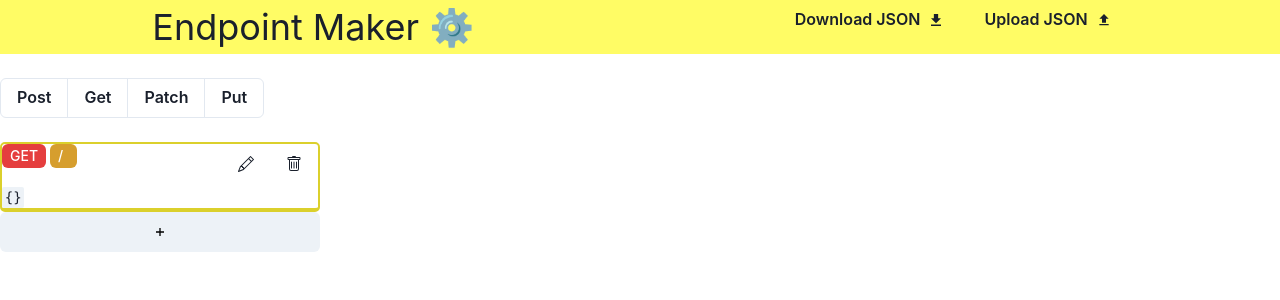
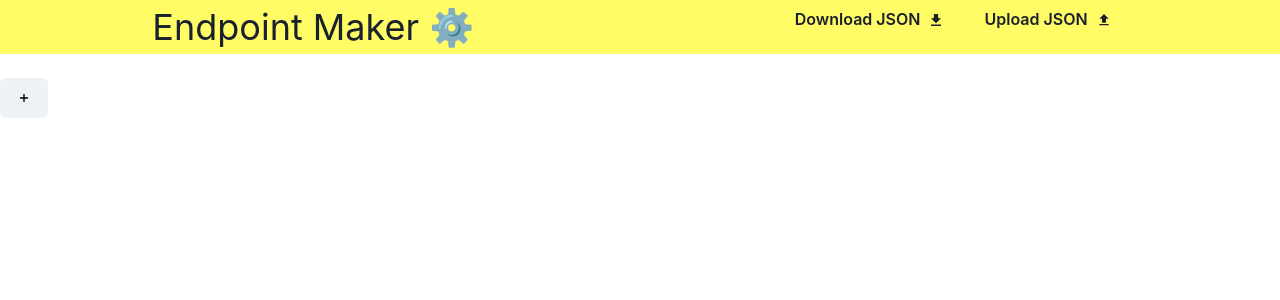
Before and after one commit to ManuTorrado/EndpointCreator, a React (Vite) app: page / in a window 1280 px wide. Shown: the top 300 px of the page. Built offline with nearby package versions, Linux system fonts and the light colour scheme.

Commit message:
Added favicon. UI update

```diff
--- a/index.html
+++ b/index.html
@@ -2,7 +2,7 @@
 <html lang="en">
   <head>
     <meta charset="UTF-8" />
-    <link rel="icon" type="image/svg+xml" href="/vite.svg" />
+    <link rel="icon" type="image/svg+xml" href="src/assets/vite.svg" />
     <meta name="viewport" content="width=device-width, initial-scale=1.0" />
     <title>Vite + React + TS</title>
   </head>
--- a/src/App.tsx
+++ b/src/App.tsx
@@ -1,4 +1,4 @@
-import { useState } from "react";
+import { ChangeEvent, useState } from "react";
 import Add from "./comps/Add";
 import Info from "./comps/Info";
 import "./index.css";
@@ -12,19 +12,89 @@ import {
   Input,
   Center,
   Flex,
+  Modal,
+  ModalContent,
+  Select,
+  useDisclosure,
+  ModalHeader,
+  ModalCloseButton,
+  ModalOverlay,
+  ModalFooter,
 } from "@chakra-ui/react";
 import { GrFormAdd } from "react-icons/gr";
 import { IoMdDownload } from "react-icons/io";
 import { MdUpload } from "react-icons/md";
+import { info } from "console";
+
 function App() {
-  const [infoContent, setInfoContent] = useState([<Info />]);
+  const [infoContent, setInfoContent] = useState([{ type: "", route: "" }]);
+  const { isOpen, onOpen, onClose } = useDisclosure();
 
+  const [modalInfo, setModalInfo] = useState({ type: "", route: "" });
+  const postInfo = infoContent.filter((info) =>
+    info.type == "POST" ? true : false
+  );
+  const getInfo = infoContent.filter((info) =>
+    info.type == "GET" ? true : false
+  );
+  const patchInfo = infoContent.filter((info) =>
+    info.type == "PATCH" ? true : false
+  );
+  const putInfo = infoContent.filter((info) =>
+    info.type == "PUT" ? true : false
+  );
   const addInfo = () => {
-    setInfoContent([...infoContent, <Info />]);
+    setModalInfo({ type: "GET", route: "" });
+    onOpen();
+    //  setInfoContent([...infoContent, { type: "GET", route: "/" }]);
   };
 
+  const CreateInfo = () => {
+    setInfoContent([...infoContent, modalInfo]);
+    onClose();
+  };
+
+  const handleInput = (e: React.ChangeEvent<HTMLInputElement>) => {
+    setModalInfo({ type: modalInfo.type, route: e.target.value });
+  };
+
+  const handleSelect = (e: React.ChangeEvent<HTMLSelectElement>) => {
+    console.log(e);
+    setModalInfo({ type: e.target.value, route: modalInfo.route });
+  };
   return (
     <>
+      <Modal isOpen={isOpen} onClose={onClose}>
+        <ModalContent>
+          <Box style={{ padding: 10 }}>
+            <ModalHeader>Create an endpoint</ModalHeader>
+            <ModalCloseButton />
+            <Flex gap={3} direction={"row"} justifyContent={"space-between"}>
+              <Box style={{ flexGrow: "11" }}>
+                <Input onChange={handleInput} placeholder="Endpoint Route" />
+              </Box>
+              <Box style={{ flexGrow: "1" }}>
+                <Select
+                  defaultValue={"GET"}
+                  onChange={handleSelect}
+                  variant="outline"
+                >
+                  <option value="GET">GET</option>
+                  <option value="POST">POST</option>
+                  <option value="PATCH">PATCH</option>
+                  <option value="PUT">PUT</option>
+                </Select>
+              </Box>
+            </Flex>
+
+            <br />
+            <Button style={{ width: "100%" }} onClick={CreateInfo}>
+              Confirm
+            </Button>
+          </Box>
+        </ModalContent>
+      </Modal>
+
       <Box
         style={{
           display: "flex",
@@ -34,6 +104,7 @@ function App() {
         }}
       >
         <Text fontSize="4xl">Endpoint Maker ⚙️</Text>
+
         <ButtonGroup>
           <Button variant="ghost" rightIcon={<IoMdDownload />}>
             Download JSON
@@ -46,20 +117,39 @@ function App() {
 
       <br />
 
-      <ButtonGroup isAttached variant="outline">
-        <Button>Post</Button>
-        <Button>Get</Button>
-        <Button>Patch</Button>
-        <Button>Put</Button>
-      </ButtonGroup>
-      <br />
-      <br />
+      <Button onClick={addInfo}>
+        <GrFormAdd />
+      </Button>
+
       <Flex minWidth="max-content" justifyContent="start">
         <Box style={{ width: "25%" }}>
-          <Stack>{infoContent}</Stack>
-          <Button style={{ width: "100%" }} onClick={addInfo}>
-            <GrFormAdd />
-          </Button>
+          <Stack>
+            {getInfo.map((item) => (
+              <Info request={item.type} dir={item.route} />
+            ))}
+          </Stack>
+        </Box>
+        <Box style={{ width: "25%" }}>
+          <Stack>
+            {postInfo.map((item) => (
+              <Info request={item.type} dir={item.route} />
+            ))}
+          </Stack>
+        </Box>
+        <Box style={{ width: "25%" }}>
+          <Stack>
+            {putInfo.map((item) => (
+              <Info request={item.type} dir={item.route} />
+            ))}
+          </Stack>
+        </Box>
+
+        <Box style={{ width: "25%" }}>
+          <Stack>
+            {patchInfo.map((item) => (
+              <Info request={item.type} dir={item.route} />
+            ))}
+          </Stack>
         </Box>
       </Flex>
     </>
--- a/src/comps/Info.tsx
+++ b/src/comps/Info.tsx
@@ -6,17 +6,23 @@ import {
   Button,
   ButtonGroup,
 } from "@chakra-ui/react";
-import { useState } from "react";
+import { useEffect, useState } from "react";
 import { BsTrash } from "react-icons/bs";
 import { BsPencil } from "react-icons/bs";
 
-const Info = () => {
-  type Endpoint = "GET" | "POST" | "PATCH" | "PUT";
-  const [endpointType, setEndpointType] = useState<Endpoint>("GET");
-  const [route, setRoute] = useState("/");
+type RequestType = "GET" | "POST" | "PATCH" | "PUT";
+
+interface Props {
+  request: string;
+  dir: string;
+}
+
+const Info = ({ request, dir }: Props) => {
+  const [endpointType, setEndpointType] = useState(request);
+  const [route, setRoute] = useState(dir);
   const [tagColor, setTagColor] = useState("red");
 
-  const endpointColor = () => {
+  useEffect(() => {
     switch (endpointType) {
       case "GET":
         setTagColor("red");
@@ -24,11 +30,17 @@ const Info = () => {
       case "POST":
         setTagColor("blue");
         break;
+      case "PATCH":
+        setTagColor("pink");
+        break;
+      case "PUT":
+        setTagColor("green");
+        break;
 
       default:
         setTagColor("red");
     }
-  };
+  });
 
   return (
     <div
@@ -45,7 +57,7 @@ const Info = () => {
               <TagLabel>{endpointType}</TagLabel>
             </Tag>
 
-            <Tag contentEditable variant="solid" colorScheme="yellow">
+            <Tag variant="solid" colorScheme="yellow">
               <TagLabel>{route}</TagLabel>
               <Code></Code>
             </Tag>
```
